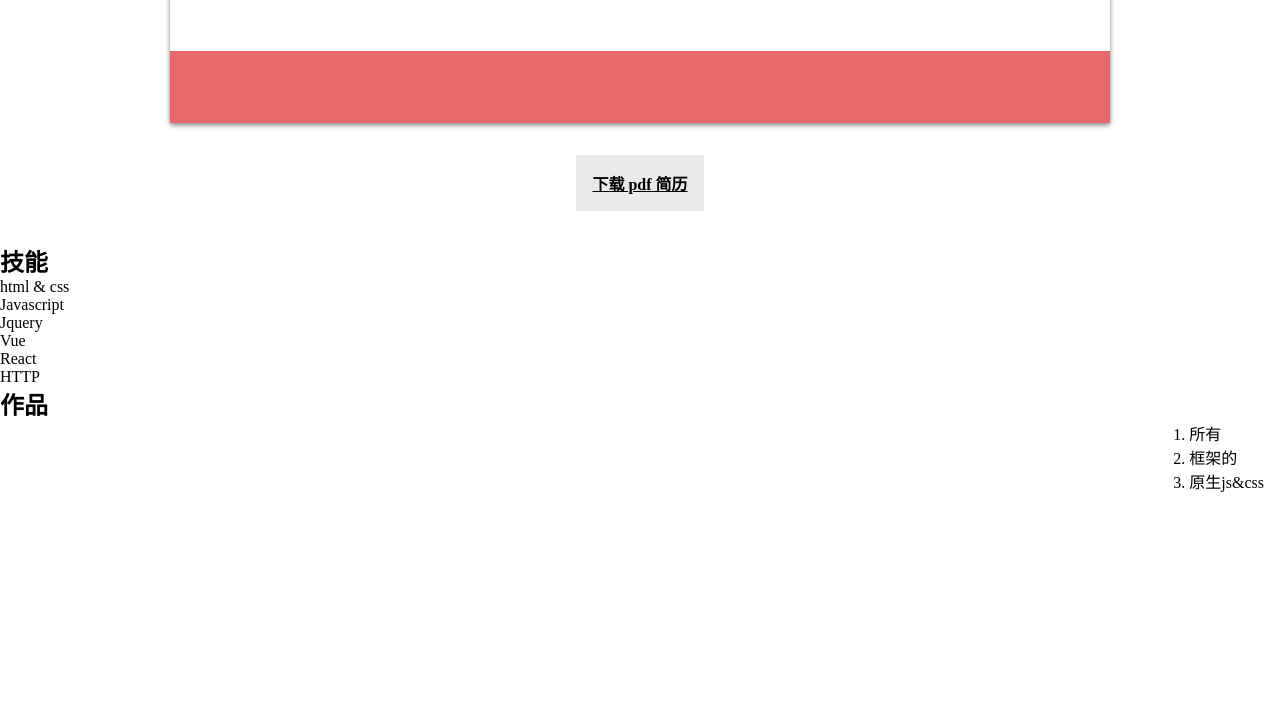
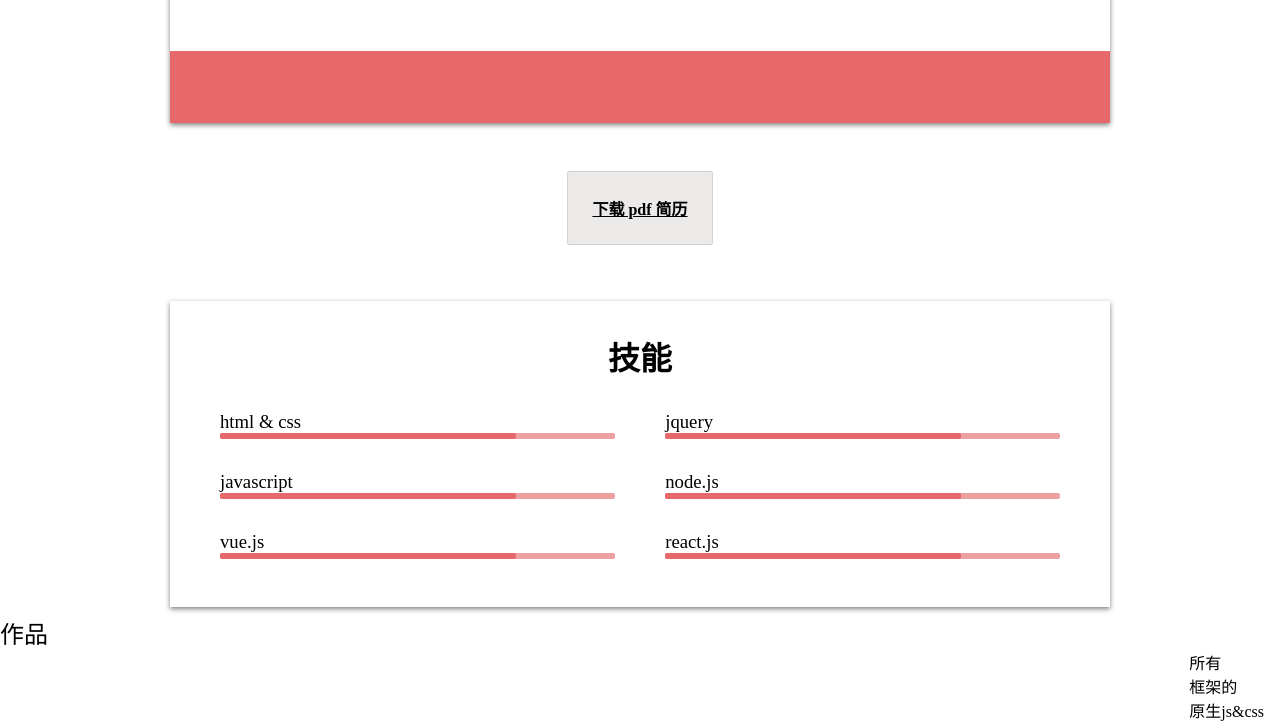
Before and after one commit to more-ka/resume-2019, a plain HTML site: page index.html in a window 1280 px wide. Shown: the part 569-1291 px from the top of the page. Before the commit the page ends 1062 px from the top, so only its background shows below. Drawn offline with Linux system fonts and the light colour scheme.

Commit message:
写技能条

```diff
--- a/index.html
+++ b/index.html
@@ -13,10 +13,10 @@
   <div class="banner">
     <div class="mask"></div>
   </div>
-  <div class="topNavBar" class="clearfix">
+  <div class="topNavBar" >
     <div class="logo"><span class="rs">Rs</span><span class="card">card</span></div>
     <nav>
-      <ul class="clearfix">
+      <ul >
         <li><a href="#">信息</a></li>
         <li><a href="#">教育经历</a></li>
         <li><a href="#">作品</a></li>
@@ -37,7 +37,7 @@
           <h1>combu</h1>
           <p>前端开发工程师</p>
           <hr>
-          <dl class="clearfix">
+          <dl >
             <dt>年龄</dt>
             <dd>20</dd>
             <dt>城市</dt>
@@ -72,15 +72,64 @@
     <a class="download" href="./1.png" target="_blank" download>下载 pdf 简历</a>
   </p>
   <p></p>
-  <section>
+  <section class="skills">
     <h2>技能</h2>
-    <ol>
-      <li>html &amp; css</li>
-      <li>Javascript</li>
-      <li>Jquery</li>
-      <li>Vue</li>
-      <li>React</li>
-      <li>HTTP</li>
+    <ol class="clearfix">
+      <li>
+        <h3>html &amp; css
+        </h3>
+        <div class="progressBer">
+          <div class="progress">
+          </div>
+        </div>
+        </div>
+      </li>
+      <li>
+        <h3>jquery
+        </h3>
+        <div class="progressBer">
+          <div class="progress">
+          </div>
+        </div>
+        </div>
+      </li>
+      <li>
+        <h3>javascript
+        </h3>
+        <div class="progressBer">
+          <div class="progress">
+          </div>
+        </div>
+        </div>
+      </li>
+      <li>
+        <h3>node.js
+        </h3>
+        <div class="progressBer">
+          <div class="progress">
+          </div>
+        </div>
+        </div>
+      </li>
+      <li>
+        <h3>vue.js
+        </h3>
+        <div class="progressBer">
+          <div class="progress">
+          </div>
+        </div>
+        </div>
+      </li>
+      <li>
+        <h3>react.js
+        </h3>
+        <div class="progressBer">
+          <div class="progress">
+          </div>
+        </div>
+        </div>
+      </li>
+
     </ol>
   </section>
   <section>
--- a/style.css
+++ b/style.css
@@ -3,17 +3,27 @@
   padding: 0;
 }
 
-    .icon {
-       width: 1em; height: 1em;
-       vertical-align: -0.15em;
-       fill: currentColor;
-       overflow: hidden;
-    }
+.icon {
+  width: 1em;
+  height: 1em;
+  vertical-align: -0.15em;
+  fill: currentColor;
+  overflow: hidden;
+}
 
 .clearfix:after {
   content: '';
   display: block;
   clear: both;
+}
+
+h1,
+h2,
+h3,
+h4,
+h5,
+h6 {
+  font-weight: normal;
 }
 
 .banner {
@@ -23,6 +33,11 @@
   background-position: center center;
   background-size: cover;
   overflow: hidden;
+}
+
+ol,
+ul {
+  list-style: none;
 }
 
 .banner>.mask {
@@ -82,15 +97,29 @@ ul>li>a:hover {
 }
 
 .userCard {
-  margin-top:-350px;
-  margin-left:auto;
-  margin-right:auto;
+  margin-top: -350px;
+  margin-left: auto;
+  margin-right: auto;
   background: white;
-  max-width: 940px;box-shadow: 0px 2px 5px 0px rgba(0,0,0,0.5);
+  max-width: 940px;
+  box-shadow: 0px 2px 5px 0px rgba(0, 0, 0, 0.5);
 }
-.userCard .pictureAndText{padding: 50px;display: inline-block;}
-.userCard .picture{float: left;}
-.userCard .text{float: left;width:474px;margin-left: 65px;}
+
+.userCard .pictureAndText {
+  padding: 50px;
+  display: inline-block;
+}
+
+.userCard .picture {
+  float: left;
+}
+
+.userCard .text {
+  float: left;
+  width: 474px;
+  margin-left: 65px;
+}
+
 .userCard .img {
   background: url(./avatar.jpg);
 }
@@ -114,47 +143,109 @@ ul>li>a:hover {
   top: 100%;
   left: 4px;
 }
-.userCard h1{
-  margin:16px 0 0 0;
+
+.userCard h1 {
+  margin: 16px 0 0 0;
 }
-.userCard .text hr{
-  margin:16px 0 20px 0;
+
+.userCard .text hr {
+  margin: 16px 0 20px 0;
 }
-hr{height:0;border:1px solid #dedede;}
+
+hr {
+  height: 0;
+  border: 1px solid #dedede;
+}
+
 .userCard .text dl dt,
-.userCard .text dl dt{
+.userCard .text dl dt {
   float: left;
 }
-.userCard .text dl dt{
-  width:30%;
+
+.userCard .text dl dt {
+  width: 30%;
   font-size: bold;
 }
-.userCard .text dl dd{
-  width:70%;
+
+.userCard .text dl dd {
+  width: 70%;
   color: #aaa9a9;
 }
-.userCard > footer{
-  background: #E6686A;text-align: center;
-}
-.userCard >footer a{display: inline-block;margin:16px;border-radius:50%;}
-.userCard footer a:hover{background: #cf5d5f;}
-.userCard > footer svg{
-  height: 24px; vertical-align: top;
-  width:24px;
-  fill: white;
-  padding:8px;
-}
-.download-wrapper{
-  margin: 32px;
+
+.userCard>footer {
+  background: #E6686A;
   text-align: center;
 }
-.download{
+
+.userCard>footer a {
   display: inline-block;
-  padding: 16px;
+  margin: 16px;
+  border-radius: 50%;
+}
+
+.userCard footer a:hover {
+  background: #cf5d5f;
+}
+
+.userCard>footer svg {
+  height: 24px;
+  vertical-align: top;
+  width: 24px;
+  fill: white;
+  padding: 8px;
+}
+
+.download-wrapper {
+  text-align: center;
+}
+
+.download {
+  display: inline-block;
+  padding: 24px;
   background: #ece9e9;
   color: black;
   font-weight: bold;
+  border: 1px solid lightgrey;
+  border-radius: 2px;
+  margin: 48px;
 }
-.download:hover{
-  box-shadow: 0px 2px 5px 0px rgba(0,0,0,0.5);
+
+.download:hover {
+  box-shadow: 0px 2px 5px 0px rgba(0, 0, 0, 0.5);
 }
+
+.skills {
+  background: white;
+  max-width: 940px;
+  box-shadow: 0px 2px 5px 0px rgba(0, 0, 0, 0.5);
+  margin: 8px auto;
+  padding:32px 50px;
+  box-sizing: border-box;
+}
+
+.skills h2 {
+  text-align: center;
+  font-weight: bold;
+  font-size: 32px;
+  margin-bottom: 16px;
+}
+.skills ol li{
+  float: left;
+  width: 47%;
+  margin: 16px 0;
+}
+.skills ol li:nth-child(even){
+  float: right;
+}
+.skills .progressBer {
+  background: rgb(236, 160, 160);
+  height: 6px;
+  border-radius:2px;
+}
+
+.skills .progress {
+  background: #E6686A;
+  width: 75%;
+  height: 100%;
+  border-radius:2px;
+}
```
